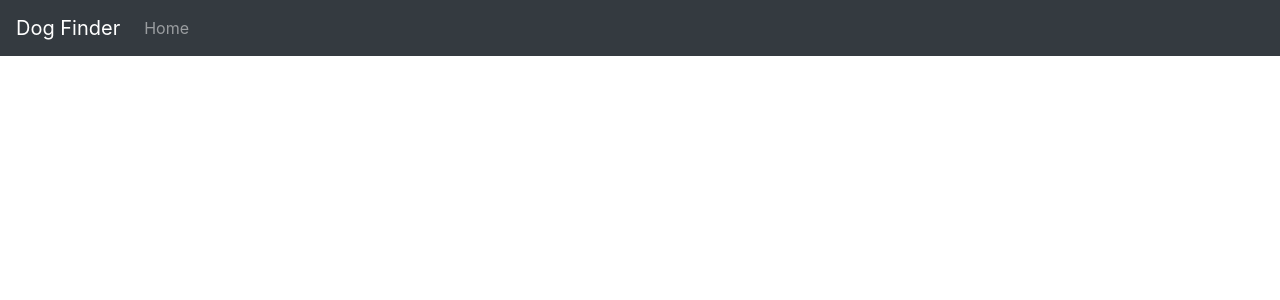
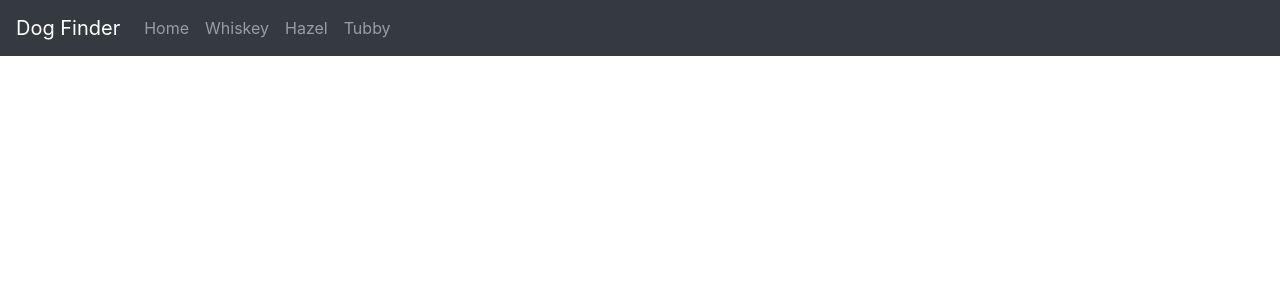
Before and after one commit to super8989/React_dog_finder, a React (Create React App) app: page / in a window 1280 px wide. Shown: the top 300 px of the page. Built offline with nearby package versions, Linux system fonts and the light colour scheme.

Commit message:
mapping over dogs prop to create a NavLink for each dog

```diff
--- a/src/App.js
+++ b/src/App.js
@@ -55,7 +55,7 @@ class App extends Component {
 
 		return (
 			<div>
-				<Navbar dog={this.props.dogs} />
+				<Navbar dogs={this.props.dogs} />
 				<Switch>
 					<Route
 						exact
--- a/src/Navbar.js
+++ b/src/Navbar.js
@@ -3,6 +3,14 @@ import { NavLink } from "react-router-dom";
 
 class Navbar extends Component {
 	render() {
+		const dogLinks = this.props.dogs.map(dog => (
+			<li className='nav-item'>
+				<NavLink to={`/dogs/${dog.name}`} className='nav-link' key={dog.name}>
+					{dog.name}
+				</NavLink>
+			</li>
+		));
+
 		return (
 			<nav className='navbar navbar-expand-lg navbar-dark bg-dark'>
 				<a className='navbar-brand' href='#'>
@@ -26,6 +34,7 @@ class Navbar extends Component {
 								Home
 							</NavLink>
 						</li>
+						{dogLinks}
 					</ul>
 				</div>
 			</nav>
```
